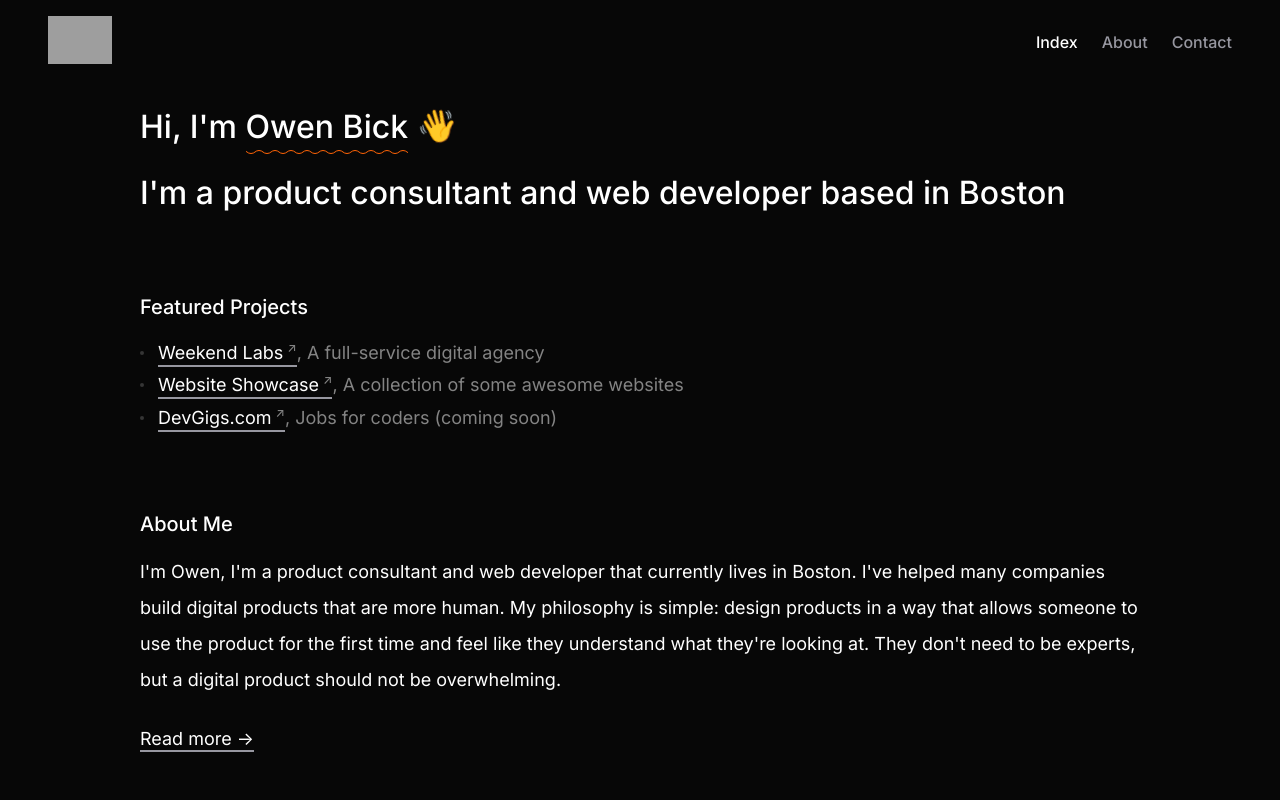
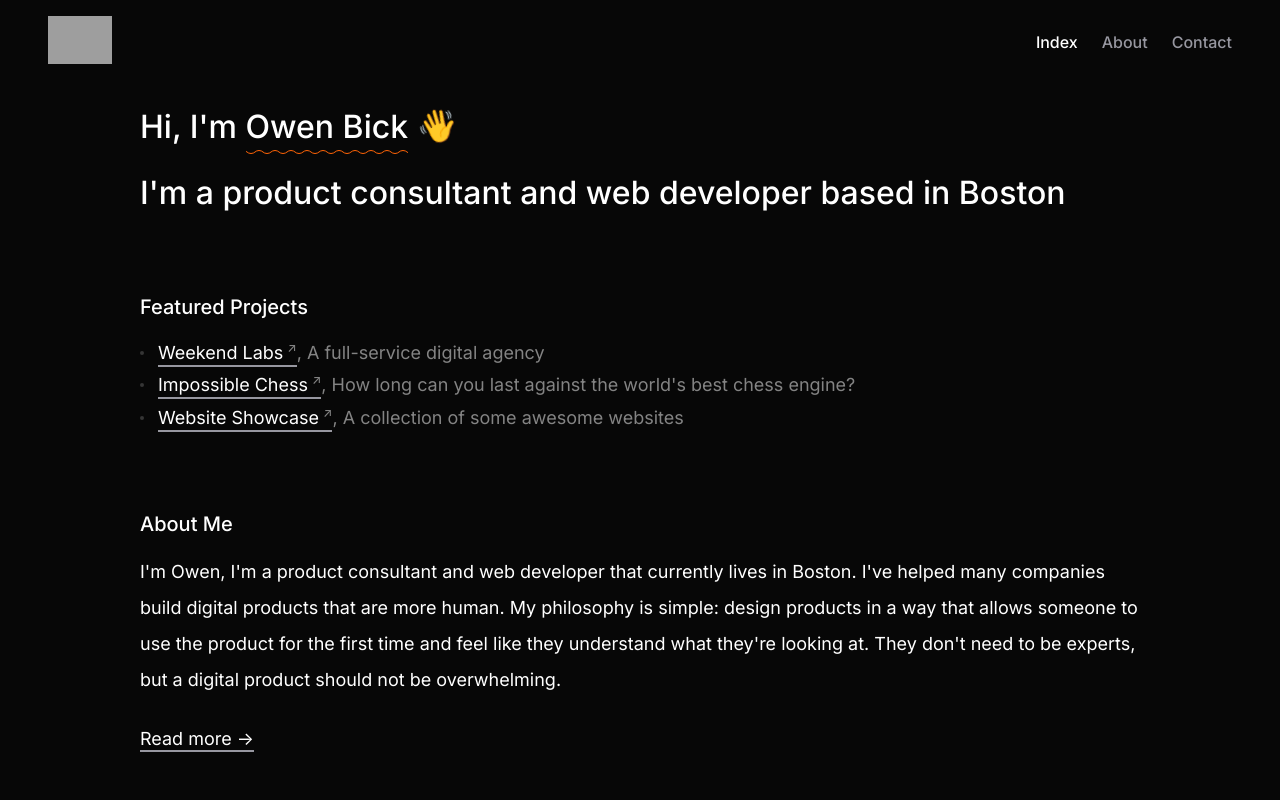
Before and after one commit to bick/website, a Next.js app: page / in a window 1280 px wide. Shown: the top 800 px of the page. Built offline with nearby package versions, Linux system fonts and the light colour scheme; grey boxes are pictures that could not be loaded.

Commit message:
Add impossible chess

```diff
--- a/pages/index.js
+++ b/pages/index.js
@@ -35,12 +35,12 @@ export default function Home() {
                 <span>, A full-service digital agency</span>
               </li>
               <li>
+                <a href="//devgigs.com" target="_blank">Impossible Chess</a>
+                <span>, How long can you last against the world's best chess engine?</span>
+              </li>
+              <li>
                 <a href="//websiteshowcase.org" target="_blank">Website Showcase</a>
                 <span>, A collection of some awesome websites</span>
-              </li>
-              <li>
-                <a href="//devgigs.com" target="_blank">DevGigs.com</a>
-                <span>, Jobs for coders (coming soon)</span>
               </li>
             </ul>
           </div>
```
Also changed, not shown: 1 other file (tests, documents, lock files or other folders).
